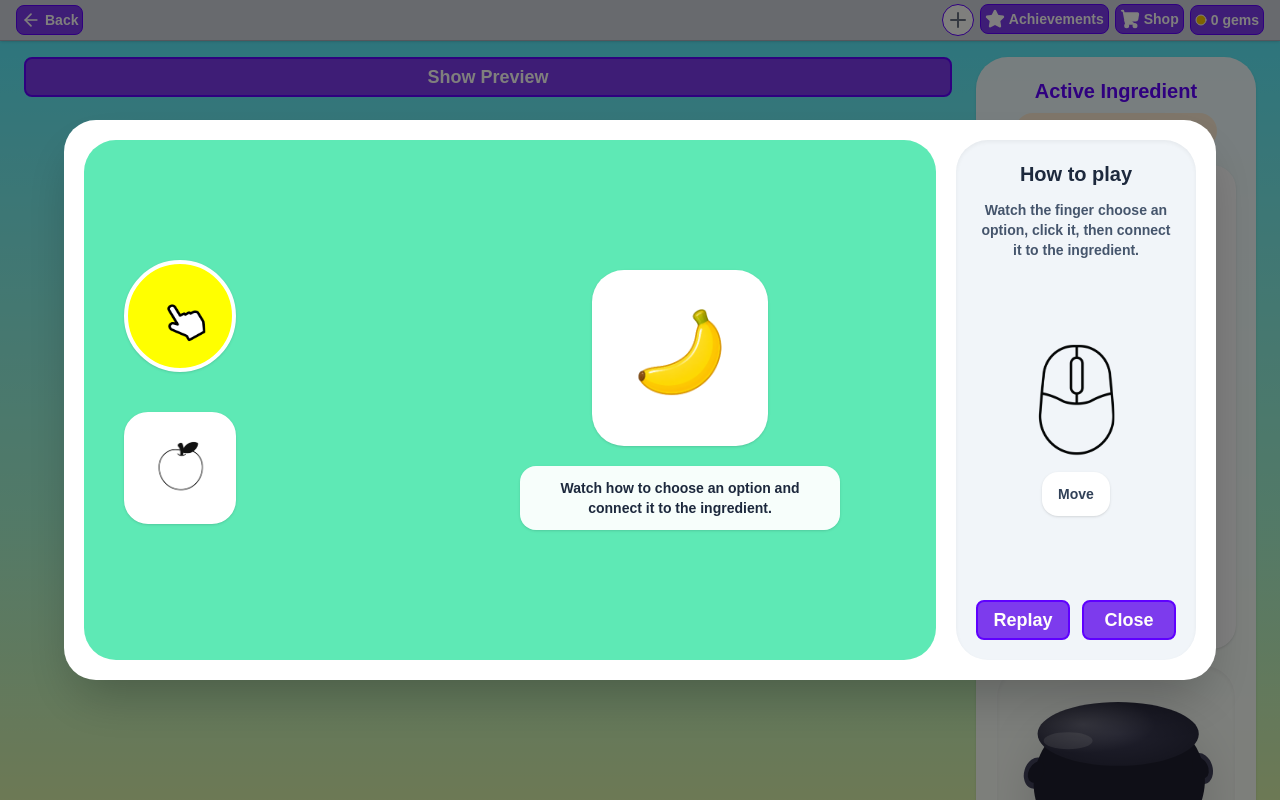
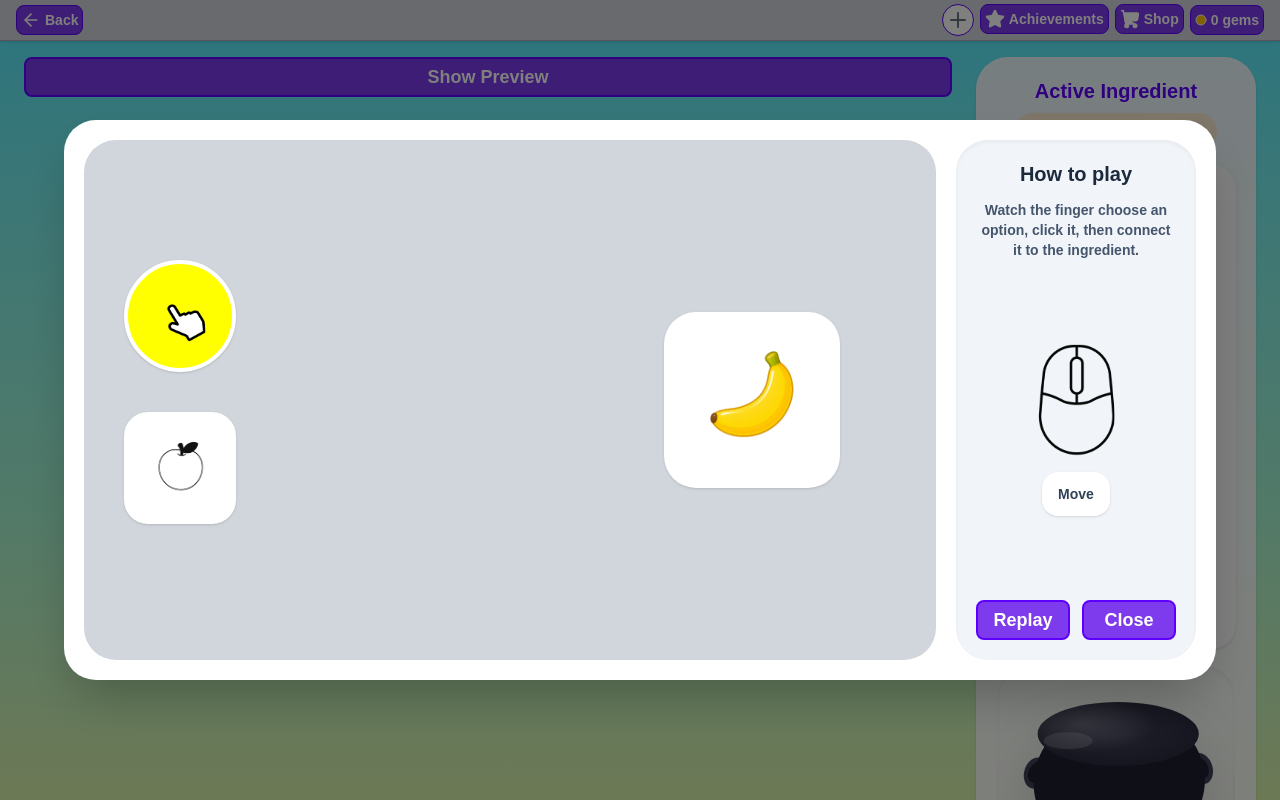
Before and after one commit to SOFTENG701-2026/group6-vocab-game, a Next.js app: page /game in a window 1280 px wide. Both pictures are taken after a click on the button "Show Preview". Shown: the top 800 px of the page. Built offline with nearby package versions, Linux system fonts and the light colour scheme.

Commit message:
feat: added animations for connection lines.

```diff
--- a/components/modals/ingredient-match-preview-modal.tsx
+++ b/components/modals/ingredient-match-preview-modal.tsx
@@ -5,6 +5,8 @@ import Button from "@/components/button";
 import type { Ingredient } from "@/data/ingredients";
 import { shapeOptions } from "@/domain/ingredients-match-options";
 import { useState, useRef, useLayoutEffect, useEffect } from "react";
+import type { CompletedArrow } from "@/domain/ingredients-match-type";
+import ArrowLayer from "../minigames/ingredient-match-ui/arrow-layer";
 
 type IngredientMatchPreviewModalProps = {
   isOpen: boolean;
@@ -56,15 +58,15 @@ const stepDurations: Record<PreviewStep, number> = {
   idle: 2000,
 
   "move-to-colour": 1000,
-  "click-colour": 500,
+  "click-colour": 1000,
   "move-colour-to-target": 1200,
-  "click-target-after-colour": 500,
+  "click-target-after-colour": 1000,
   "colour-done": 1200,
 
   "move-to-wrong-shape": 2000,
   "click-wrong-shape": 1000,
   "move-wrong-shape-to-target": 1000,
-  "click-target-after-wrong-shape": 500,
+  "click-target-after-wrong-shape": 1000,
   "wrong-shape-done": 1800,
 };
 
@@ -74,6 +76,52 @@ const fallbackCursorPosition: Point = {
   x: 80,
   y: 390,
 };
+
+function getPreviewArrows({
+  layoutPoints,
+  hasCorrectColourMatch,
+  hasWrongShapeAttempt,
+  ingredient,
+  wrongShapeId,
+}: {
+  layoutPoints: LayoutPoints | null;
+  hasCorrectColourMatch: boolean;
+  hasWrongShapeAttempt: boolean;
+  ingredient: Ingredient;
+  wrongShapeId: string;
+}) {
+  const arrows: CompletedArrow[] = [];
+
+  if (!layoutPoints) return arrows;
+
+  if (hasCorrectColourMatch) {
+    arrows.push({
+      id: "preview-correct-colour",
+      type: "color",
+      sourceId: ingredient.colorId,
+      startX: layoutPoints.colourCenter.x,
+      startY: layoutPoints.colourCenter.y,
+      endX: layoutPoints.targetCenter.x,
+      endY: layoutPoints.targetCenter.y,
+      isCorrect: true,
+    });
+  }
+
+  if (hasWrongShapeAttempt) {
+    arrows.push({
+      id: "preview-wrong-shape",
+      type: "shape",
+      sourceId: wrongShapeId,
+      startX: layoutPoints.wrongShapeCenter.x,
+      startY: layoutPoints.wrongShapeCenter.y,
+      endX: layoutPoints.targetCenter.x,
+      endY: layoutPoints.targetCenter.y,
+      isCorrect: false,
+    });
+  }
+
+  return arrows;
+}
 
 export default function IngredientMatchPreviewModal({ isOpen, onClose, ingredient }: IngredientMatchPreviewModalProps) {
   const [stepIndex, setStepIndex] = useState(0);
@@ -87,8 +135,6 @@ export default function IngredientMatchPreviewModal({ isOpen, onClose, ingredien
 
   const step = stepOrder[stepIndex];
 
-  const cursorPosition = getCursorPosition(step, layoutPoints);
-
   const isClicking =
     step === "click-colour" ||
     step === "click-wrong-shape" ||
@@ -100,6 +146,20 @@ export default function IngredientMatchPreviewModal({ isOpen, onClose, ingredien
   const mousePanelImage = isClicking ? "/assets/tutorial/mouse-left-active.svg" : "/assets/tutorial/mouse-inactive.svg";
 
   const wrongShape = shapeOptions.find((shape) => shape.id !== ingredient.shapeId);
+
+  const hasCorrectColourMatch = stepIndex >= stepOrder.indexOf("colour-done");
+
+  const hasWrongShapeAttempt = stepIndex >= stepOrder.indexOf("wrong-shape-done");
+
+  const cursorPosition = getCursorPosition(step, layoutPoints);
+
+  const arrows = getPreviewArrows({
+    layoutPoints,
+    hasCorrectColourMatch,
+    hasWrongShapeAttempt,
+    ingredient,
+    wrongShapeId: wrongShape?.id ?? "wrong-shape",
+  });
 
   function getCenterPoint(element: HTMLElement, container: HTMLElement): Point {
     const rect = element.getBoundingClientRect();
@@ -216,23 +276,15 @@ export default function IngredientMatchPreviewModal({ isOpen, onClose, ingredien
         '
       >
         {/* Left preview area */}
-        <section
-          ref={previewAreaRef}
-          className='
-            relative h-130 overflow-hidden
-            rounded-4xl bg-emerald-300
-          '
-        >
+        <section ref={previewAreaRef} className='relative h-130 overflow-hidden rounded-4xl bg-gray-300'>
+          <ArrowLayer arrows={arrows} />
           {/* Left options */}
           <div className='absolute left-10 top-30 flex flex-col gap-10'>
             {/* Correct colour option */}
             <button
               ref={colourOptionRef}
               aria-label={`${ingredient.color} colour option`}
-              className='
-                h-28 w-28 rounded-full
-                border-4 border-white shadow
-              '
+              className='h-28 w-28 rounded-full border-4 border-white shadow'
               style={{ backgroundColor: ingredient.color }}
             />
 
@@ -259,34 +311,42 @@ export default function IngredientMatchPreviewModal({ isOpen, onClose, ingredien
             <div className='flex flex-col items-center gap-5'>
               <div
                 ref={targetRef}
-                className='
-                  relative flex h-44 w-44 items-center justify-center
-                  overflow-hidden rounded-4xl bg-white shadow
-                '
+                className={`
+                    relative flex h-44 w-44 items-center justify-center
+                    overflow-hidden rounded-4xl bg-white shadow
+                `}
               >
                 <Image
                   src={ingredient.imageSrc}
                   alt={ingredient.imageAlt}
                   width={180}
                   height={180}
-                  className='h-36 w-36 object-contain'
+                  className='relative z-10 h-36 w-36 object-contain'
                   draggable={false}
                 />
-              </div>
-
-              <div
-                className='
-                  max-w-xs rounded-2xl bg-white/95
-                  px-5 py-3 text-center text-sm
-                  font-bold text-slate-800 shadow
-                '
-              >
-                Watch how to choose an option and connect it to the ingredient.
+                {/* Orange half green border: progression */}
+                {hasWrongShapeAttempt && (
+                  <span
+                    className='animate-pulse pointer-events-none absolute inset-y-0 right-0  w-1/2
+                    rounded-r-4xl
+                    border-y-4 border-r-4 border-orange-500 border-dashed
+                    transition-opacity duration-300 ease-out'
+                  />
+                )}
+                {/* Left half green border: colour completed */}
+                <span
+                  aria-hidden='true'
+                  className={`
+                        pointer-events-none absolute inset-y-0 left-0 w-1/2
+                        rounded-l-4xl border-y-4 border-l-4 border-green-500
+                        transition-opacity duration-300 ease-out
+                        ${hasCorrectColourMatch ? "opacity-100" : "opacity-0"}
+                    `}
+                />
               </div>
             </div>
           </div>
 
-          {/* Static cursor placeholder */}
           <img
             src={cursorImage}
             alt=''
```
